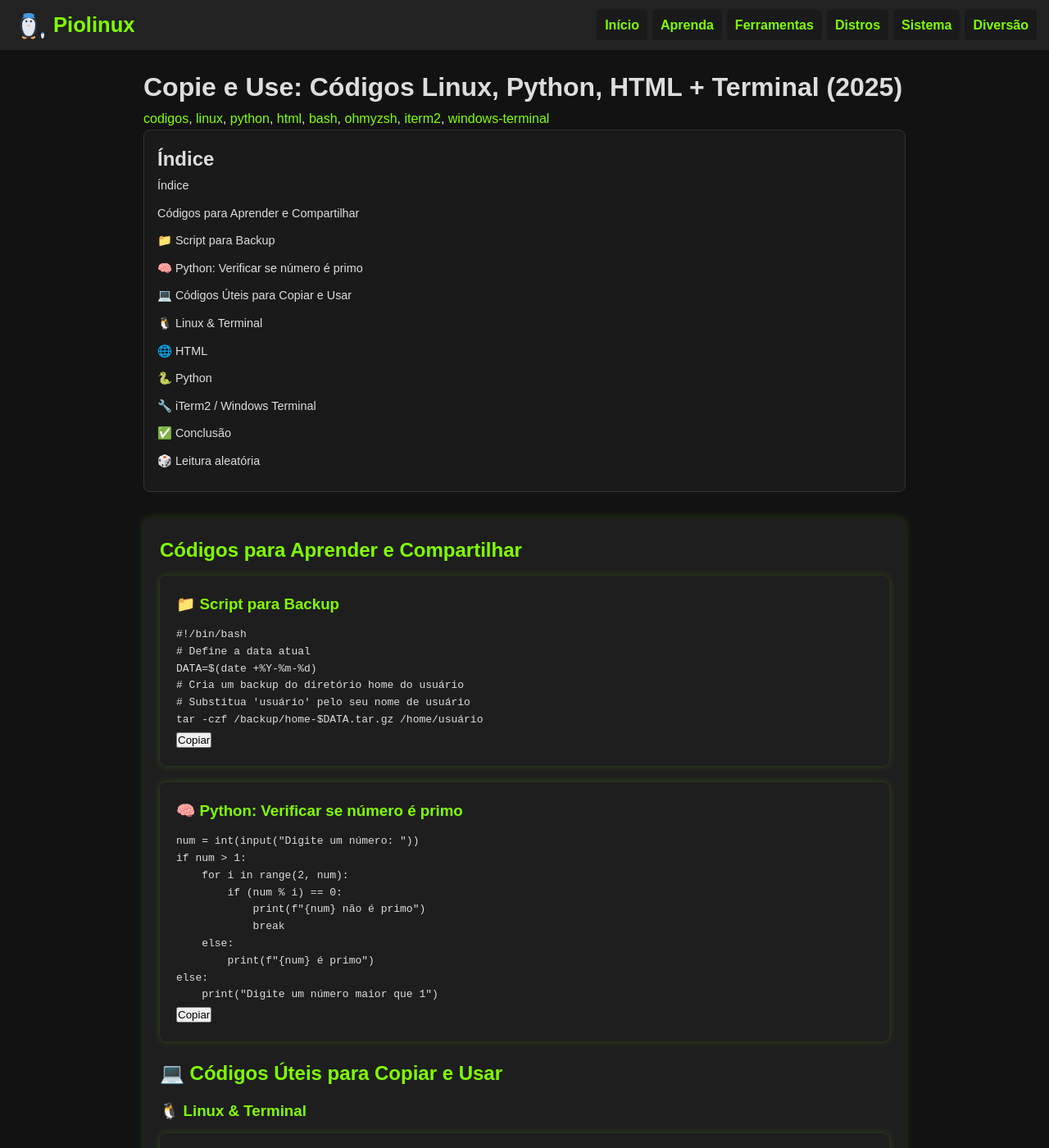
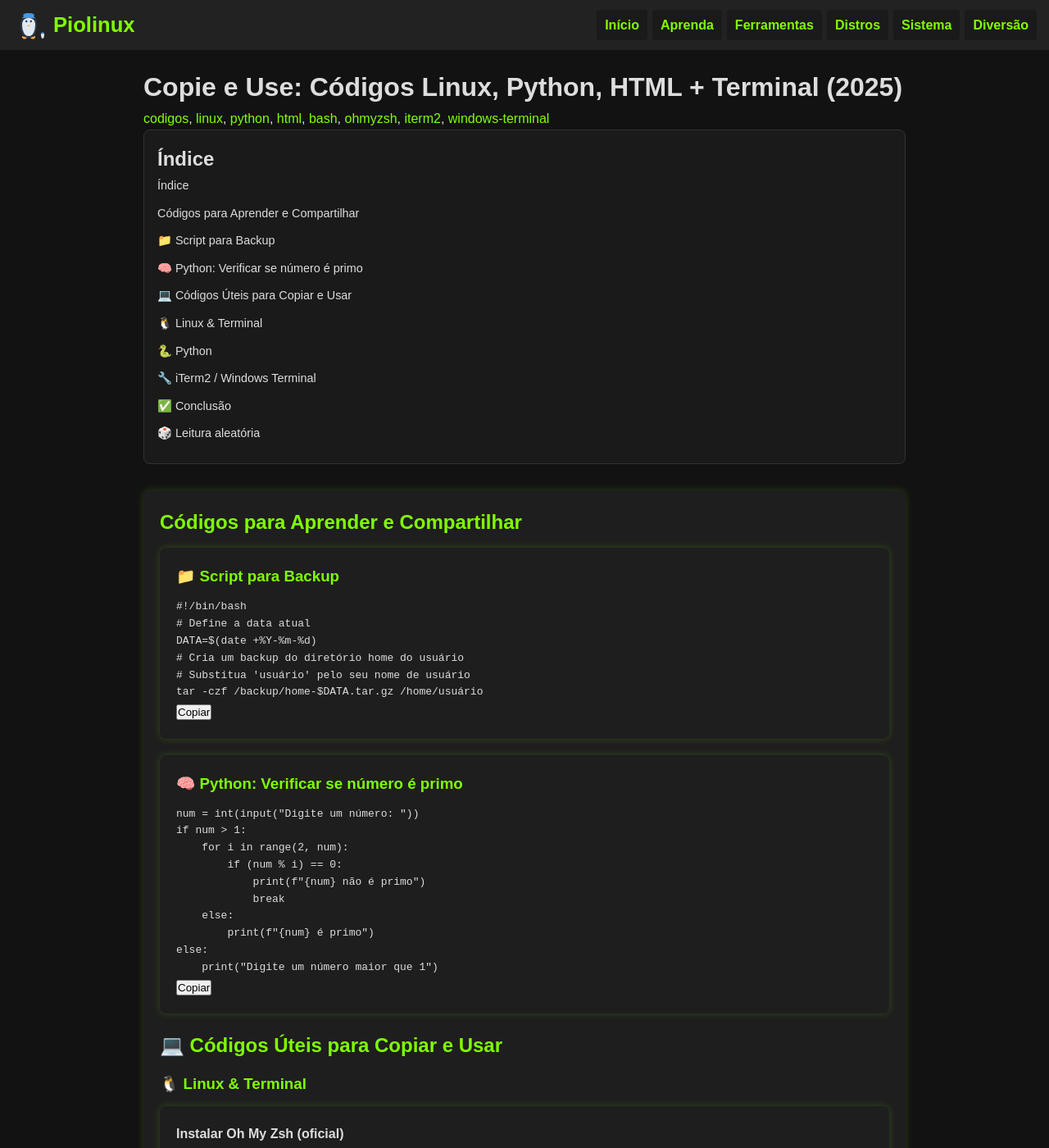
Before and after one commit to Piolinux/piolinux-site, a Jekyll site: the page built from _pages/mais-codigos-linux-html-python-e-terminal-2025.md, in a window 1280 px wide and 1400 px high. Shown: the whole window at 82% size. Built offline with Jekyll 4.4.1, drawn with Linux system fonts in a browser that asks for light colours.

Commit message:
Update mais-codigos-linux-html-python-e-terminal-2025.md

```diff
--- a/_pages/mais-codigos-linux-html-python-e-terminal-2025.md
+++ b/_pages/mais-codigos-linux-html-python-e-terminal-2025.md
@@ -76,7 +76,7 @@ else:
 </section>
 
 
-    <h3>🌐 HTML</h3>
+
 
 
     <h3>🐍 Python</h3>
```
